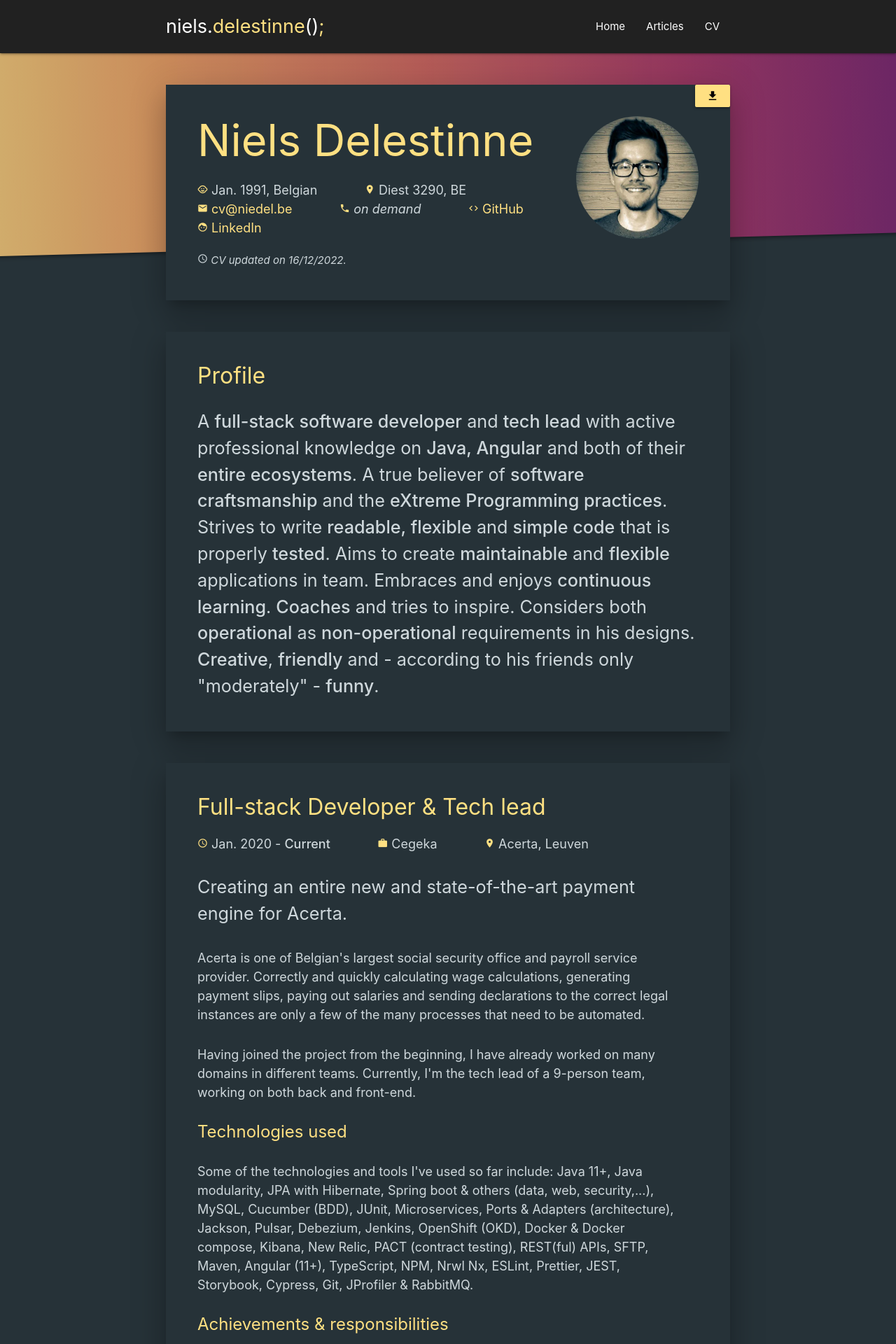
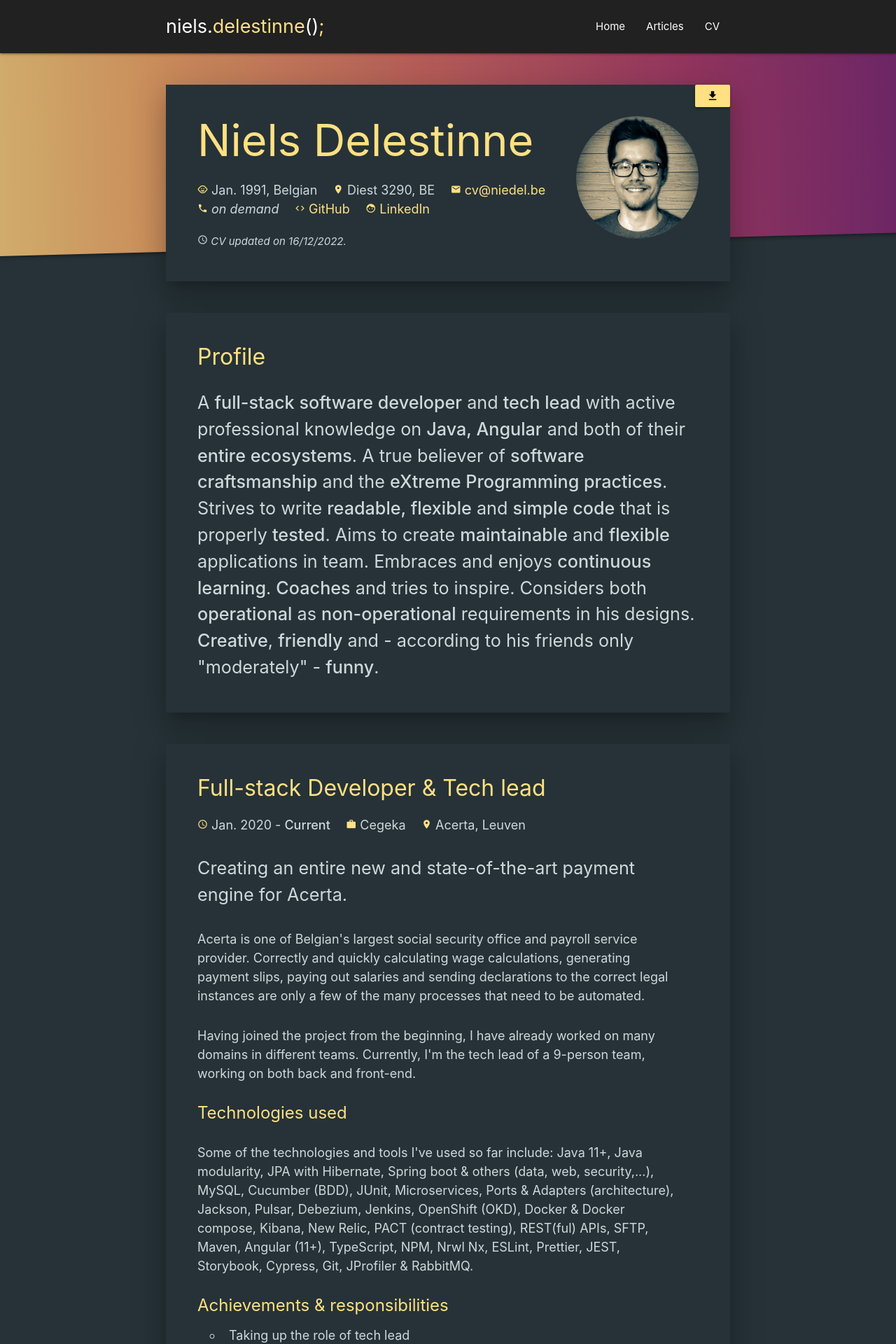
Before and after one commit to nielsdelestinne/niedel.be, a Jekyll site: the page built from cv.markdown, in a window 1280 px wide. Shown: the top 1920 px of the page at 70% size. Built offline with Jekyll 4.4.1, drawn with Linux system fonts in a browser that asks for light colours.

Commit message:
The flex style for inner elements should not contain a gap

```diff
--- a/_layouts/cv.html
+++ b/_layouts/cv.html
@@ -23,7 +23,7 @@ layout: default
                 </div>
                 <h1 class="post-title no-margin" itemprop="name headline">Niels Delestinne</h1>
                 <div class="cv-details valign-wrapper">
-                    <div class="flex">
+                    <div class="flex-inner">
                         <div class="padding-right-half">
                             <i class="tiny material-icons amber-text text-lighten-3">child_care</i>
                             Jan. 1991, Belgian
@@ -89,7 +89,7 @@ layout: default
                 <div>
                     <h2 class="no-margin">Full-stack Developer & Tech lead</h2>
                     <div class="cv-details valign-wrapper">
-                        <div class="flex">
+                        <div class="flex-inner">
                             <div class="padding-right-half">
                                 <i class="tiny material-icons amber-text text-lighten-3">access_time</i>
                                 Jan. 2020 - <strong>Current</strong>
@@ -149,7 +149,7 @@ layout: default
                 <div>
                     <h2 class="no-margin">Co-founder & Technical Trainer Switchfully</h2>
                     <div class="cv-details valign-wrapper">
-                        <div class="flex">
+                        <div class="flex-inner">
                             <div class="padding-right-half">
                                 <i class="tiny material-icons amber-text text-lighten-3">access_time</i>
                                 Sep. 2017 - Jan. 2020
@@ -211,7 +211,7 @@ layout: default
                 <div>
                     <h2 class="no-margin">Full-stack Developer</h2>
                     <div class="cv-details valign-wrapper">
-                        <div class="flex">
+                        <div class="flex-inner">
                             <div class="padding-right-half">
                                 <i class="tiny material-icons amber-text text-lighten-3">access_time</i>
                                 Aug. 2015 - Sep. 2017
@@ -430,7 +430,7 @@ layout: default
             <div class="z-depth-3 education">
                 <h5>Master of Science (M.S.), MSc. Applied Informatics</h5>
                 <div class="cv-details valign-wrapper">
-                    <div class="flex">
+                    <div class="flex-inner">
                         <div class="padding-right-half">
                             <i class="tiny material-icons amber-text text-lighten-3">access_time</i>
                             2012 - 2015
@@ -452,7 +452,7 @@ layout: default
             <div class="z-depth-3 education no-margin-bottom">
                 <h5>Professional Bachelor in Applied Informatics</h5>
                 <div class="cv-details valign-wrapper">
-                    <div class="flex">
+                    <div class="flex-inner">
                         <div class="padding-right-half">
                             <i class="tiny material-icons amber-text text-lighten-3">access_time</i>
                             2009 - 2012
@@ -481,7 +481,7 @@ layout: default
                 <h5>Online courses</h5>
                 <p class="no-margin"><em>A selection of followed courses & tutorials.</em></p>
                 <div class="cv-details valign-wrapper">
-                    <div class="flex">
+                    <div class="flex-inner">
                         <div class="padding-right-half">
                             <i class="tiny material-icons amber-text text-lighten-3">dvr</i>
                             Azure fundamentals (AZ-900)
@@ -530,7 +530,7 @@ layout: default
                 <h5>Classroom Trainings & Events</h5>
                 <p class="no-margin"><em>A selection of followed trainings & attended events.</em></p>
                 <div class="cv-details valign-wrapper">
-                    <div class="flex">
+                    <div class="flex-inner">
                         <div class="padding-right-half">
                             <i class="tiny material-icons amber-text text-lighten-3">group</i>
                             Core Spring
@@ -579,7 +579,7 @@ layout: default
                 <h5>Books</h5>
                 <p class="no-margin"><em>A selection of read IT-related books.</em></p>
                 <div class="cv-details valign-wrapper">
-                    <div class="flex">
+                    <div class="flex-inner">
                         <div class="padding-right-half">
                             <i class="tiny material-icons amber-text text-lighten-3">book</i>
                             Soft Skills: The software developer's life manual
@@ -656,7 +656,7 @@ layout: default
                 <h5>Staying informed</h5>
                 <p class="no-margin"><em>A selection of subscribed online news sources to stay informed.</em></p>
                 <div class="cv-details valign-wrapper">
-                    <div class="flex">
+                    <div class="flex-inner">
                         <div class="padding-right-half">
                             <i class="tiny material-icons amber-text text-lighten-3">rss_feed</i>
                             Hacker News
--- a/_sass/niedel.scss
+++ b/_sass/niedel.scss
@@ -178,6 +178,11 @@ hr.fade {
 ul, ol {
   margin-left: 0;
   padding-left: 0;
+}
+
+.flex-inner {
+  display: flex;
+  flex-wrap: wrap;
 }
 
 .flex {
```
Also changed, not shown: _layouts/home.html (+50 -21 lines).
